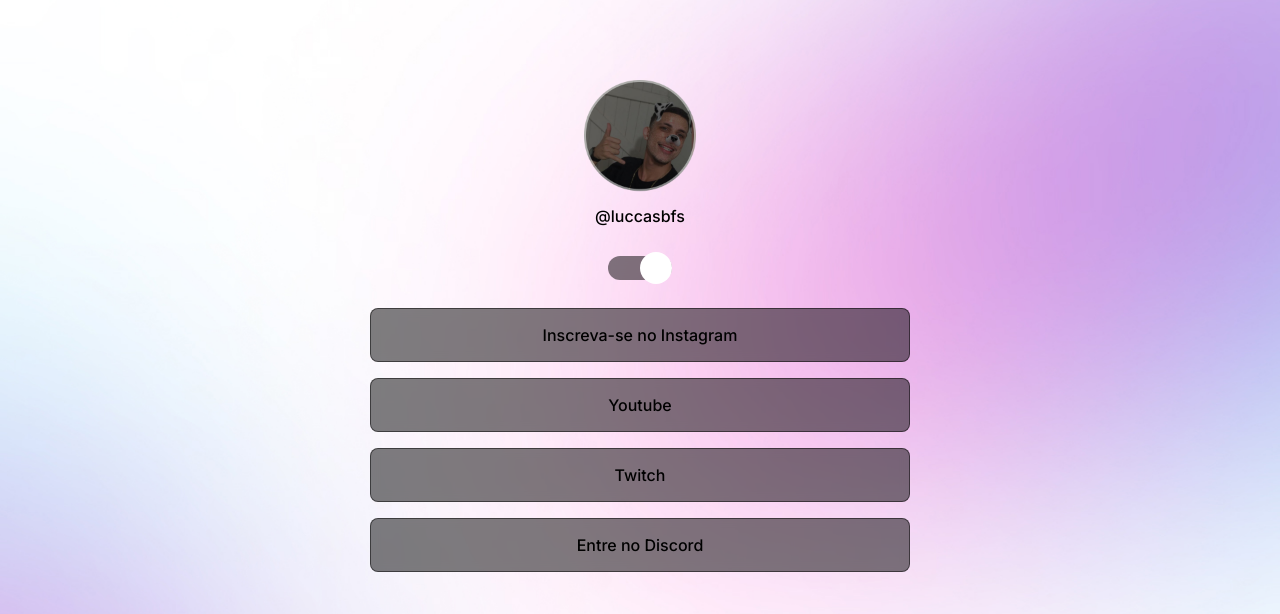
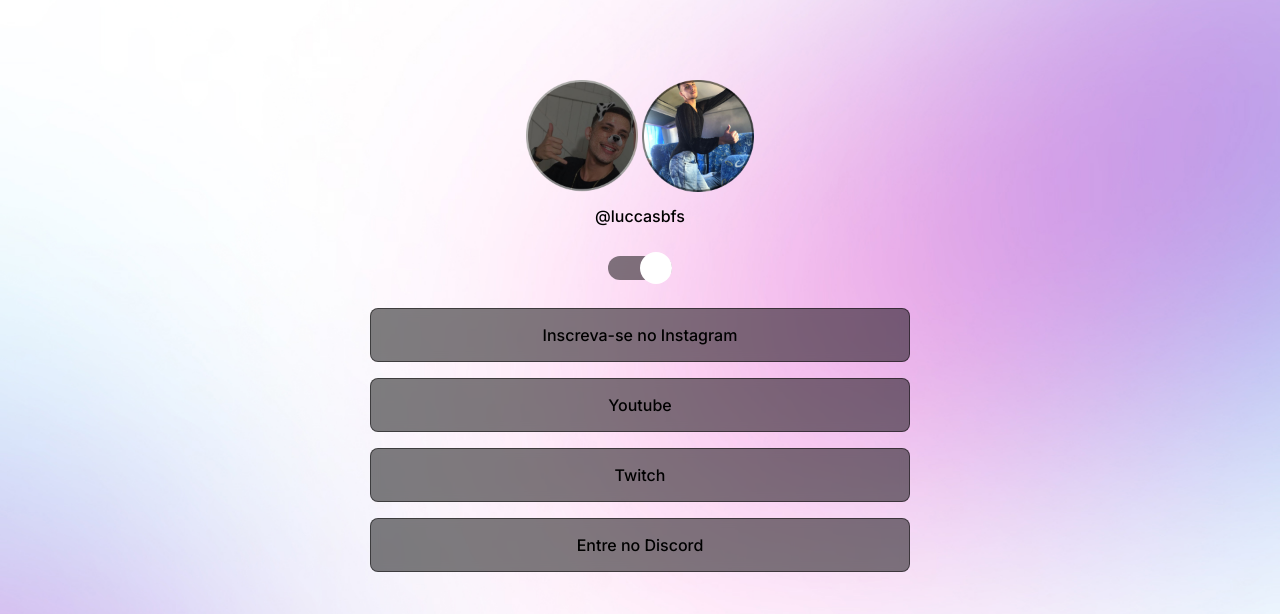
Before and after one commit to 1LukaBecker/Projeto-Inicial, a plain HTML site: page index.html in a window 1280 px wide. Shown: the top 614 px of the page. Drawn offline with nearby package versions, Linux system fonts and the light colour scheme.

Commit message:
src image

```diff
--- a/index.html
+++ b/index.html
@@ -16,6 +16,8 @@
     <div id="container">
       <div id="profile">
         <img src="./assets/Avatar.png" />
+
+        <img src="./assets/avatar-light.png" />
 
         <p>@luccasbfs</p>
       </div>
```
